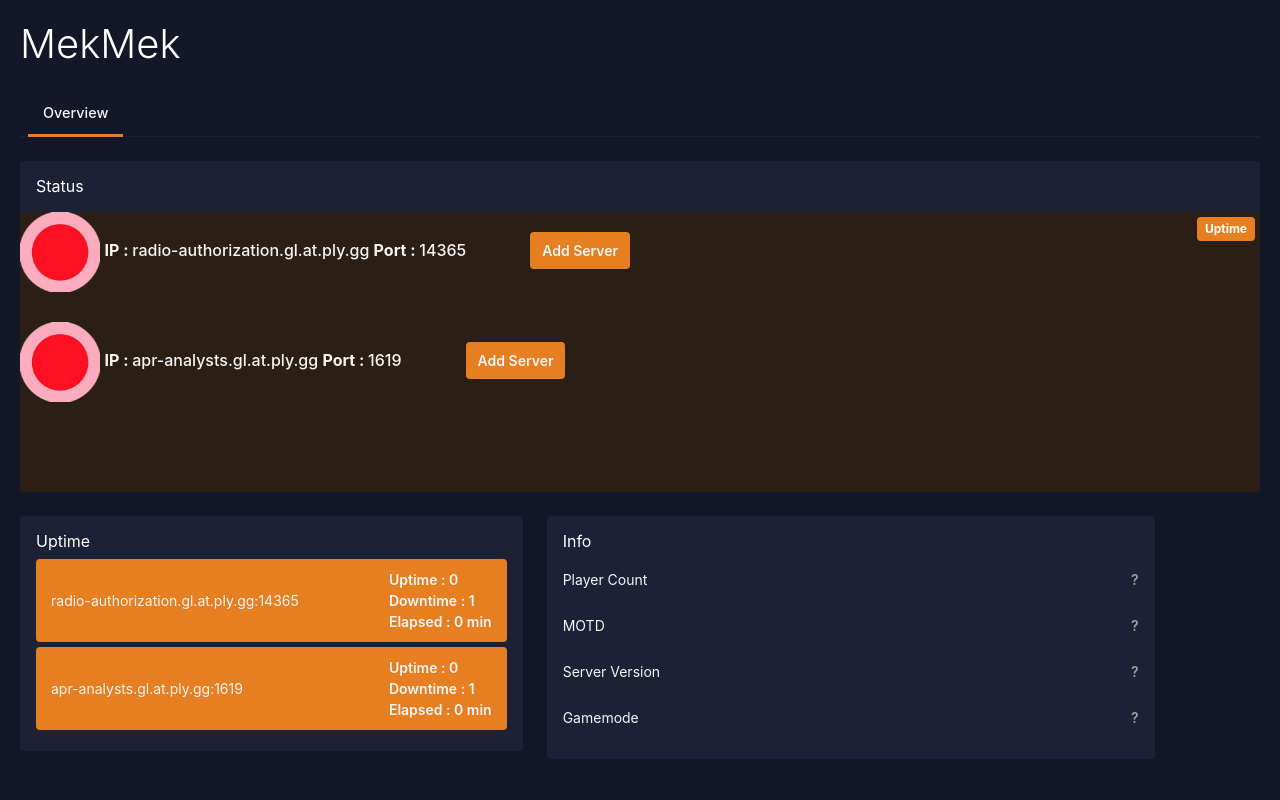
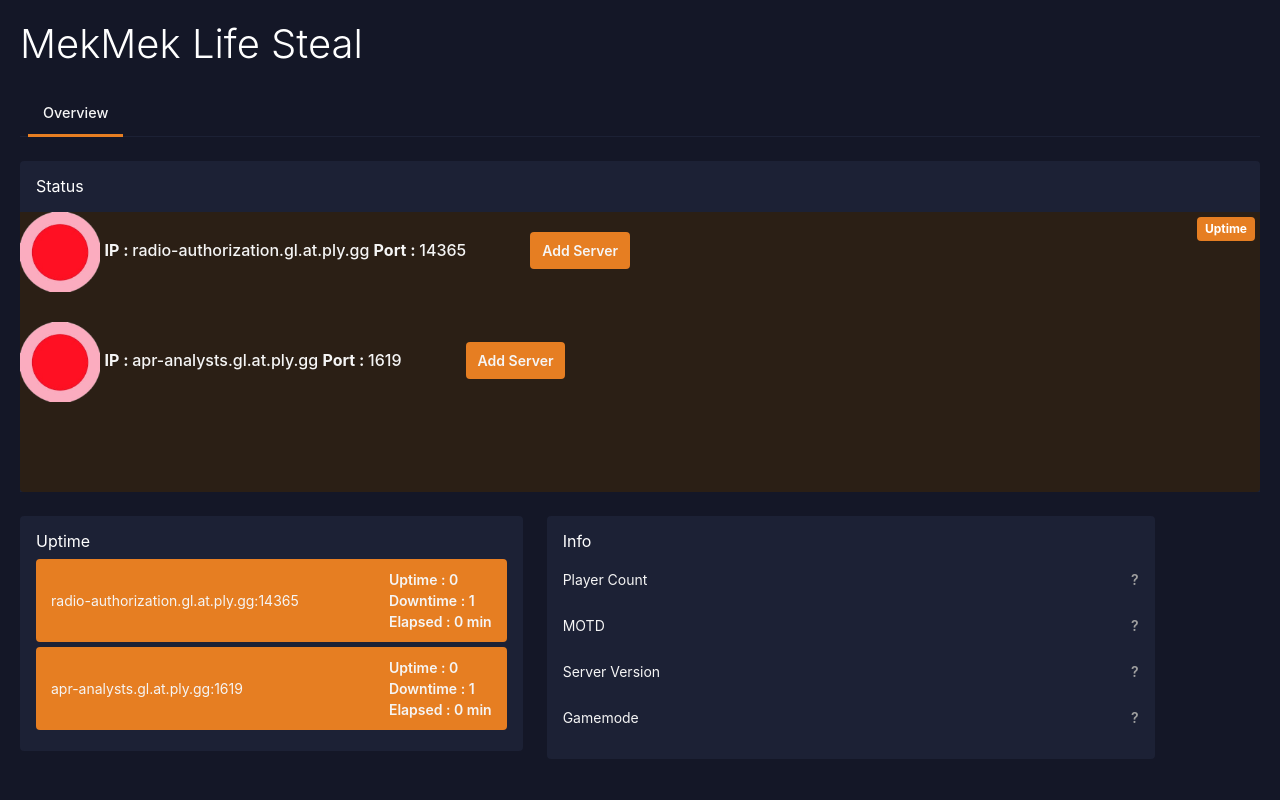
Before and after one commit to yourorly/MekMekStat, a plain HTML site: page index.html in a window 1280 px wide. Shown: the top 800 px of the page. Drawn offline with nearby package versions, Linux system fonts and the light colour scheme; no server answers.

Commit message:
Update index.html

```diff
--- a/index.html
+++ b/index.html
@@ -12,7 +12,7 @@
 <body>
 
 <div class="container-fluid dashboard-container">
-    <h1 class="text-white fw-light mb-4">MekMek</h1>
+    <h1 class="text-white fw-light mb-4">MekMek Life Steal</h1>
 
     <ul class="nav nav-tabs custom-tabs border-0 mb-4">
         <li class="nav-item">
```
